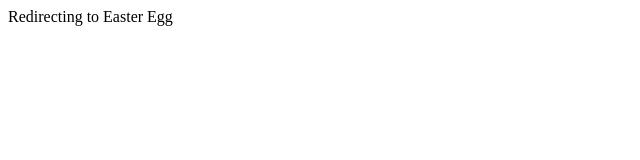
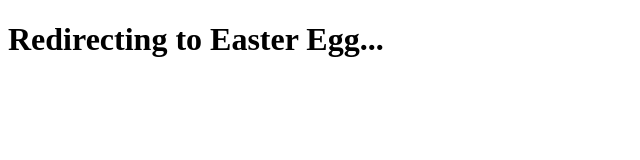
Before and after one commit to Maxfojtik/maxfojtik.github.io, a plain HTML site: page egg/index.html in a window 1280 px wide. Shown: the whole page, without its empty margins (0-640 px from the left). Drawn offline with Linux system fonts and the light colour scheme.

Commit message:
Update index.html

```diff
--- a/egg/index.html
+++ b/egg/index.html
@@ -1,9 +1,9 @@
 <!DOCTYPE html>
 <html>
 	<head>
-		<meta http-equiv="refresh" content="time; URL=http://74.140.3.27:8764/" />
+		<meta http-equiv="refresh" content="5; URL=http://74.140.3.27:8764/" />
 	</head>
 	<body>
-		Redirecting to Easter Egg
+		<h1>Redirecting to Easter Egg...</h1>
 	</body>
 </html>
```
